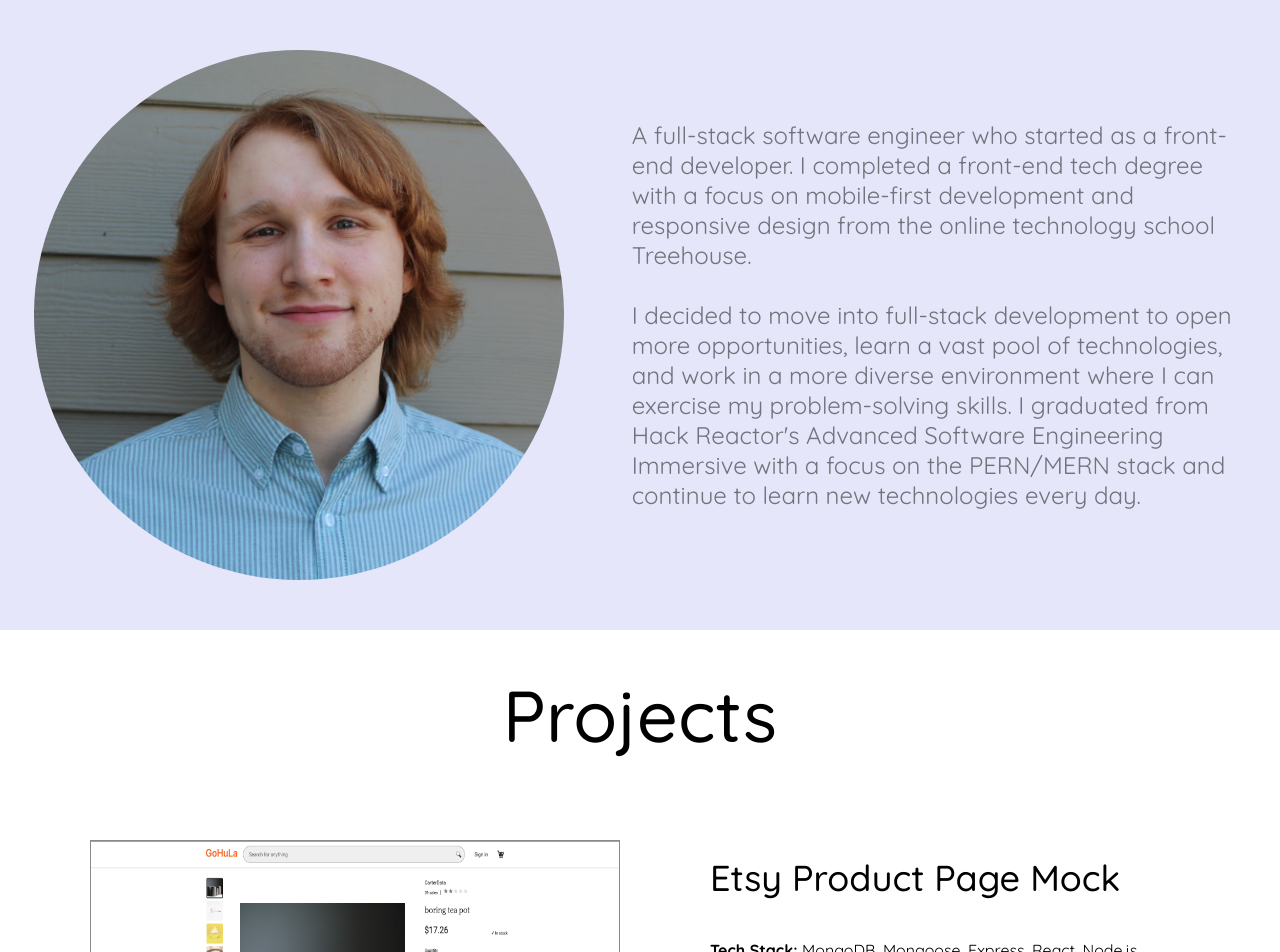
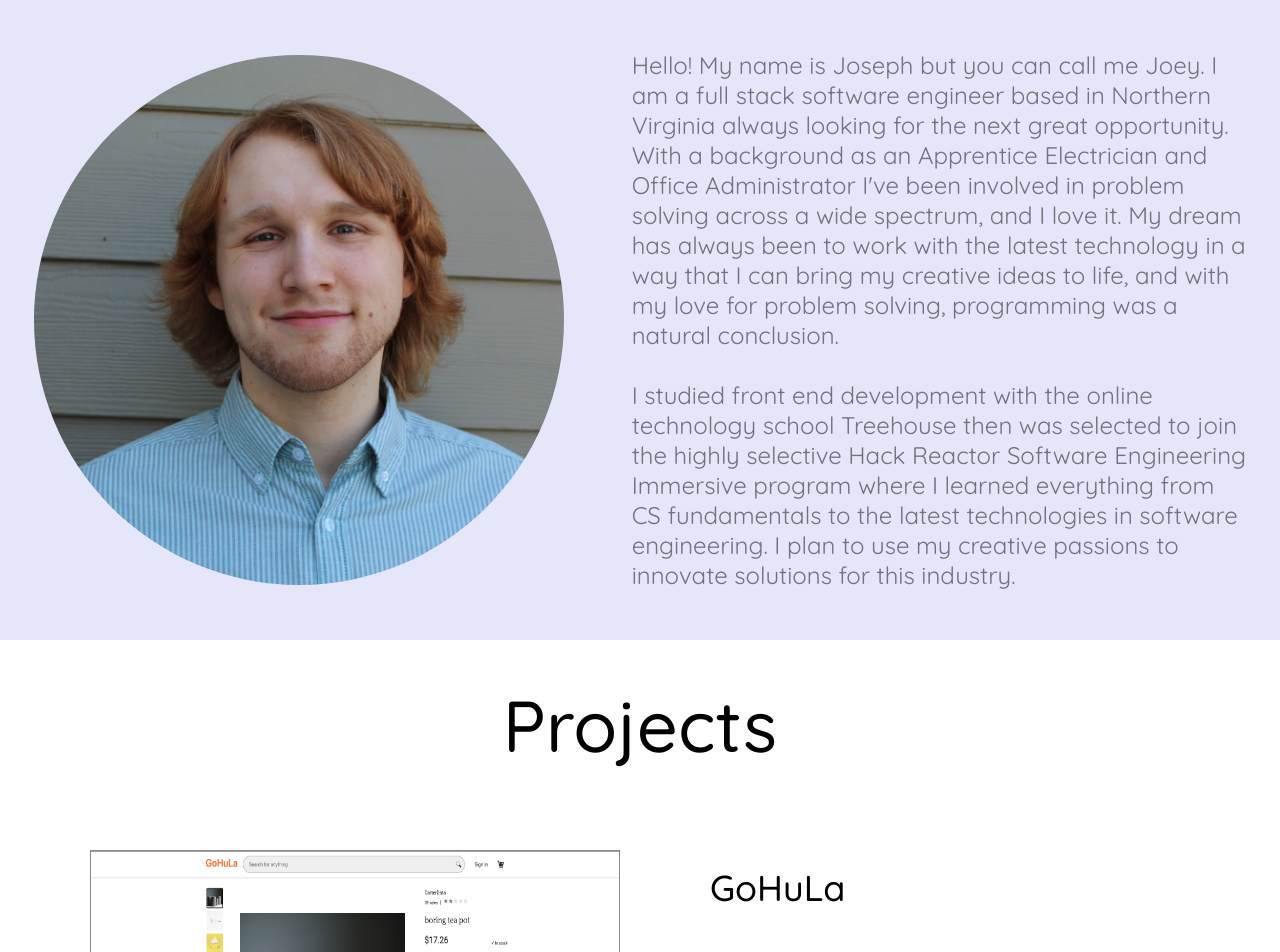
Before and after one commit to jwhunt19/portfolio, a Next.js app: page / in a window 1280 px wide. Shown: the part 960-1912 px from the top of the page. Built offline with nearby package versions, Linux system fonts and the light colour scheme; a web font is replaced by a local one.

Commit message:
change about test, add priority to images, add title in Head

```diff
--- a/pages/index.js
+++ b/pages/index.js
@@ -1,4 +1,5 @@
-import Image from 'next/image'
+import Image from 'next/image';
+import Head from 'next/Head';
 import React, { useState, useEffect } from 'react';
 import { Modal, Button, Icon } from '@material-ui/core';
 import { makeStyles } from '@material-ui/core/styles';
@@ -81,8 +82,11 @@ export default function Home() {
 
   return (
     <>
+    <Head>
+      <title>Joey Huntington Portfolio</title>
+    </Head>
     <header id="navbar">
-      <span className="logo">&lt;Joey /&gt;</span>
+      <a href="#"><span className="logo">&lt;Joey /&gt;</span></a>
       <nav>
         <div>
           <a href="#about">about</a>
@@ -132,17 +136,21 @@ export default function Home() {
             src="/images/me.jpg"
             layout="fill"
             alt="a photo of me looking very handsome"
+            priority
           />
         </div>
         <p>
-          A full-stack software engineer who started as a front-end developer. I completed a
-          front-end tech degree with a focus on mobile-first development and responsive design
-          from the online technology school Treehouse.<br/><br/>
-
-          I decided to move into full-stack development to open more opportunities, learn a vast
-          pool of technologies, and work in a more diverse environment where I can exercise my
-          problem-solving skills. I graduated from Hack Reactor's Advanced Software Engineering
-          Immersive with a focus on the PERN/MERN stack and continue to learn new technologies every day.
+          Hello! My name is Joseph but you can call me Joey. I am a full stack software engineer
+          based in Northern Virginia always looking for the next great opportunity.
+          With a background as an Apprentice Electrician and Office Administrator
+          I've been involved in problem solving across a wide spectrum, and I love it. My dream has always been
+          to work with the latest technology in a way that I can bring my creative ideas to life, and with my
+          love for problem solving, programming was a natural conclusion.
+          <br/><br/>
+          I studied front end development with the online technology school Treehouse then was selected
+          to join the highly selective Hack Reactor Software Engineering Immersive program where I learned
+          everything from CS fundamentals to the latest technologies in software engineering. I plan
+          to use my creative passions to innovate solutions for this industry.
         </p>
       </div>
     </div>
@@ -158,6 +166,7 @@ export default function Home() {
             src="/images/gohula.png"
             alt="screenshot of etsy mock site"
             layout="fill"
+            priority
           />
         </div>
         <Modal
@@ -174,7 +183,7 @@ export default function Home() {
           />
         </Modal>
         <div className="projects-card-text">
-          <h4>Etsy Product Page Mock</h4>
+          <h4>GoHuLa</h4>
           <p><b>Tech Stack:</b> MongoDB, Mongoose, Express, React, Node.js, Docker,
           Bootstrap</p>
           <br></br>
@@ -204,7 +213,7 @@ export default function Home() {
 
       <div className="projects-card">
       <div className="projects-card-text">
-          <h4>Etsy Back End Optimization</h4>
+          <h4>Billions PG</h4>
           <p><b>Tech Stack:</b> PostgreSQL, Express, React, Node.js, Docker,
            New Relic, K6, Loader.io, EC2, NGINX</p>
           <br></br>
@@ -230,6 +239,7 @@ export default function Home() {
             src="/images/reviews.png"
             layout="fill"
             alt="screenshot of etsy mock site"
+            priority
           />
         </div>
       </div>
@@ -242,6 +252,7 @@ export default function Home() {
             src="/images/pokebuilder.png"
             layout="fill"
             alt="screenshot of pokebuilder"
+            priority
           />
         </div>
         <Modal
@@ -306,6 +317,7 @@ export default function Home() {
               src="/images/treehouse-cert.png"
               layout="fill"
               alt="galvanize and hack reactor certificate"
+              priority
             />
           </div>
           <Modal
@@ -332,6 +344,7 @@ export default function Home() {
               src="/images/galvanize-cert.png"
               layout="fill"
               alt="galvanize and hack reactor certificate"
+              priority
             />
           </div>
           <Modal
```
